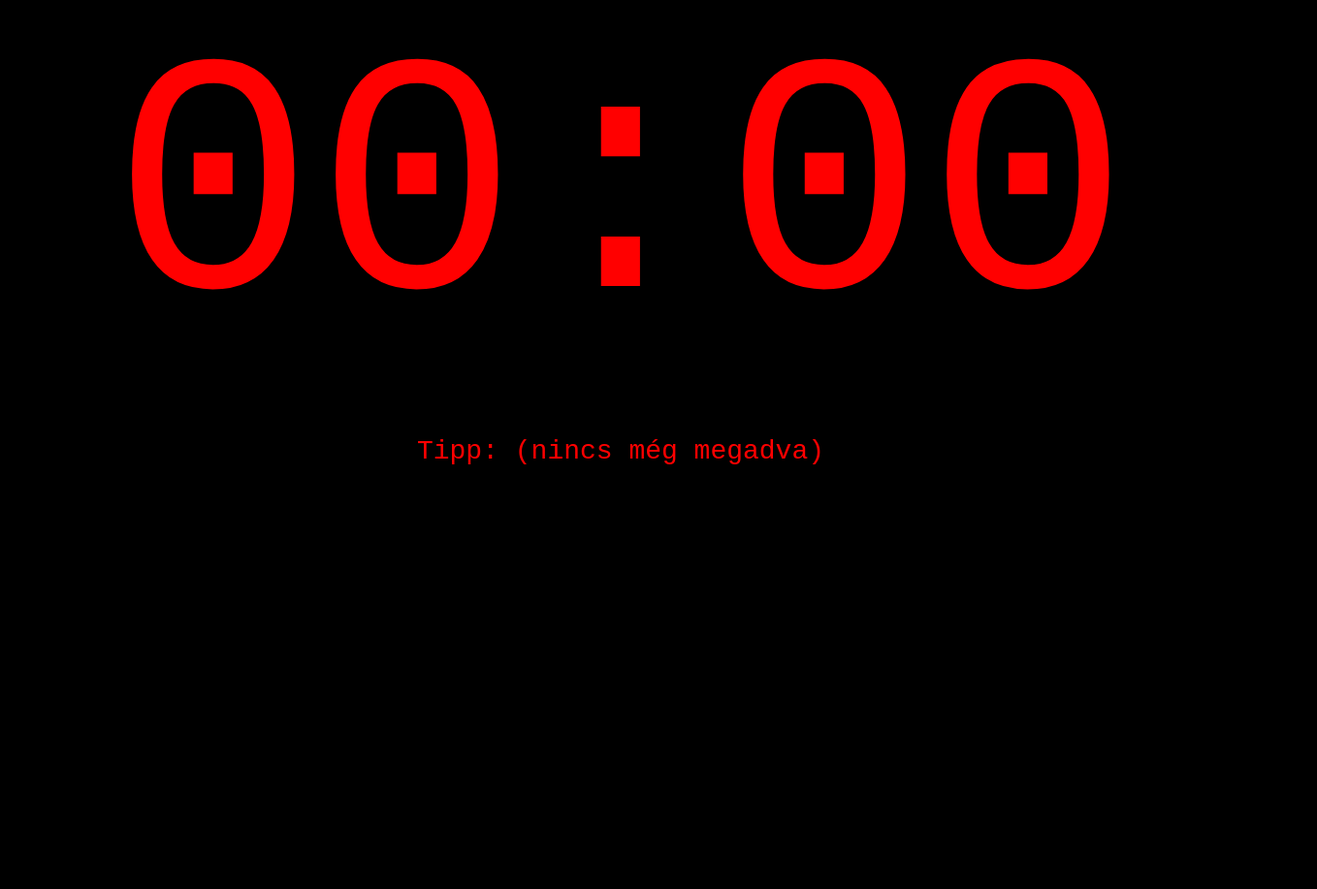
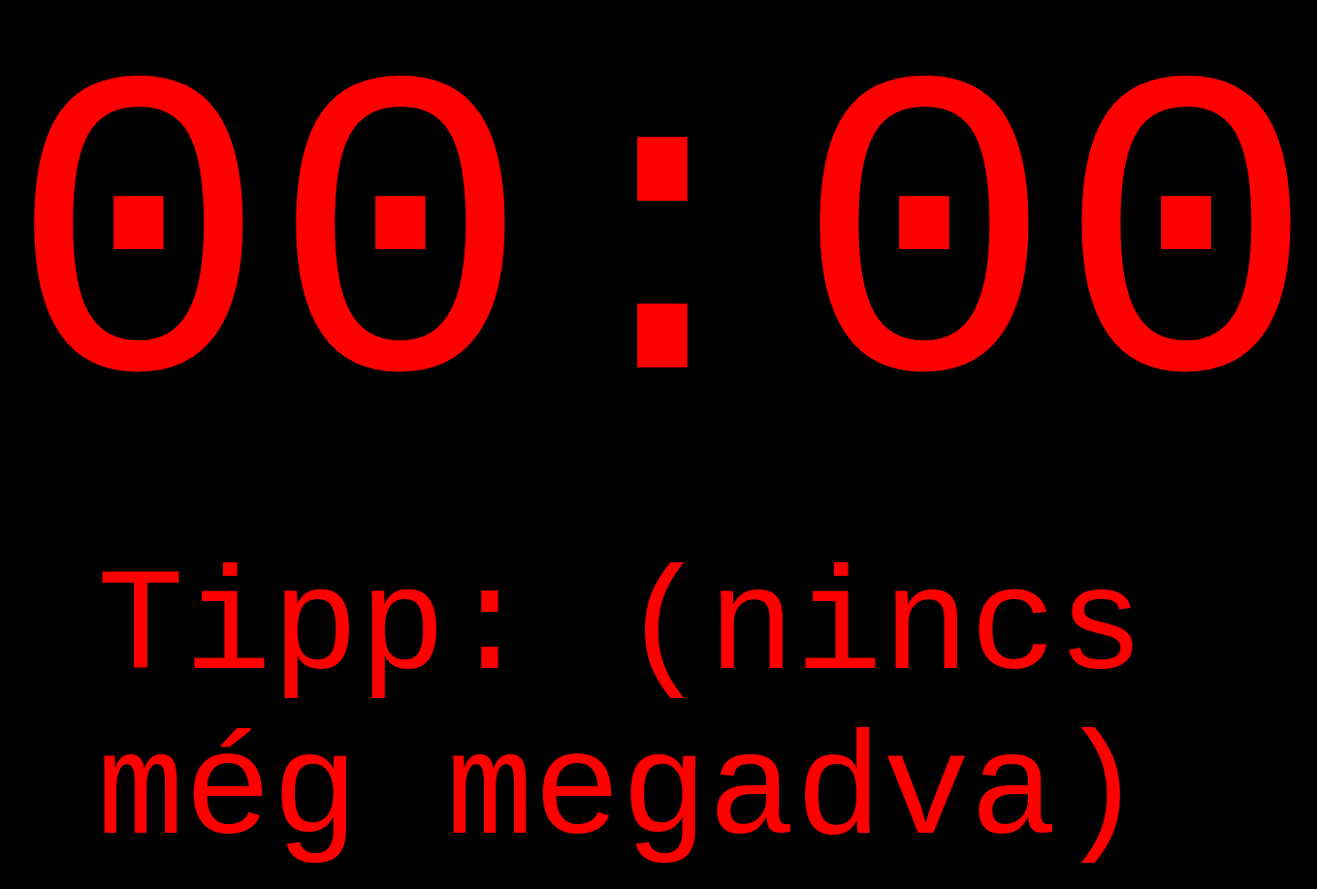
Before and after one commit to RoomX24/RoomX, a plain HTML site: page Room.html in a window 1280 px wide. Shown: the part 104-1021 px from the top of the page at 97% size, 1358 px wide, since content can reach past the window. Before the commit the page ends 800 px from the top, so only its background shows below. Drawn offline with Linux system fonts and the light colour scheme.

Commit message:
Update Room.html

```diff
--- a/Room.html
+++ b/Room.html
@@ -12,11 +12,11 @@ text-align: center;
 padding-top: 100px;
 }
 #countdown {
-font-size: 350px;
+font-size: 450px;
 margin-bottom: 40px;
 }
 #tip {
-font-size: 28px;
+font-size: 150px;
 background-color: black;
 color: red;
 display: inline-block;
```
